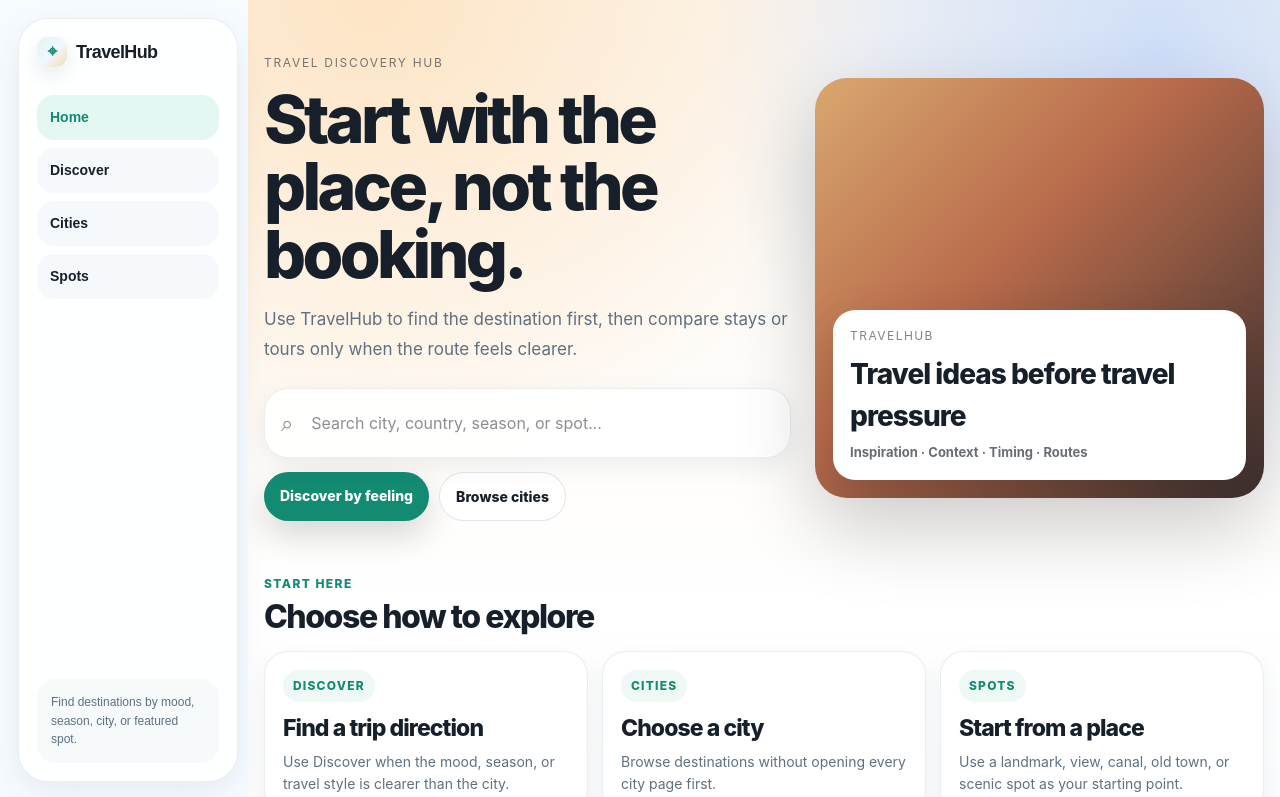
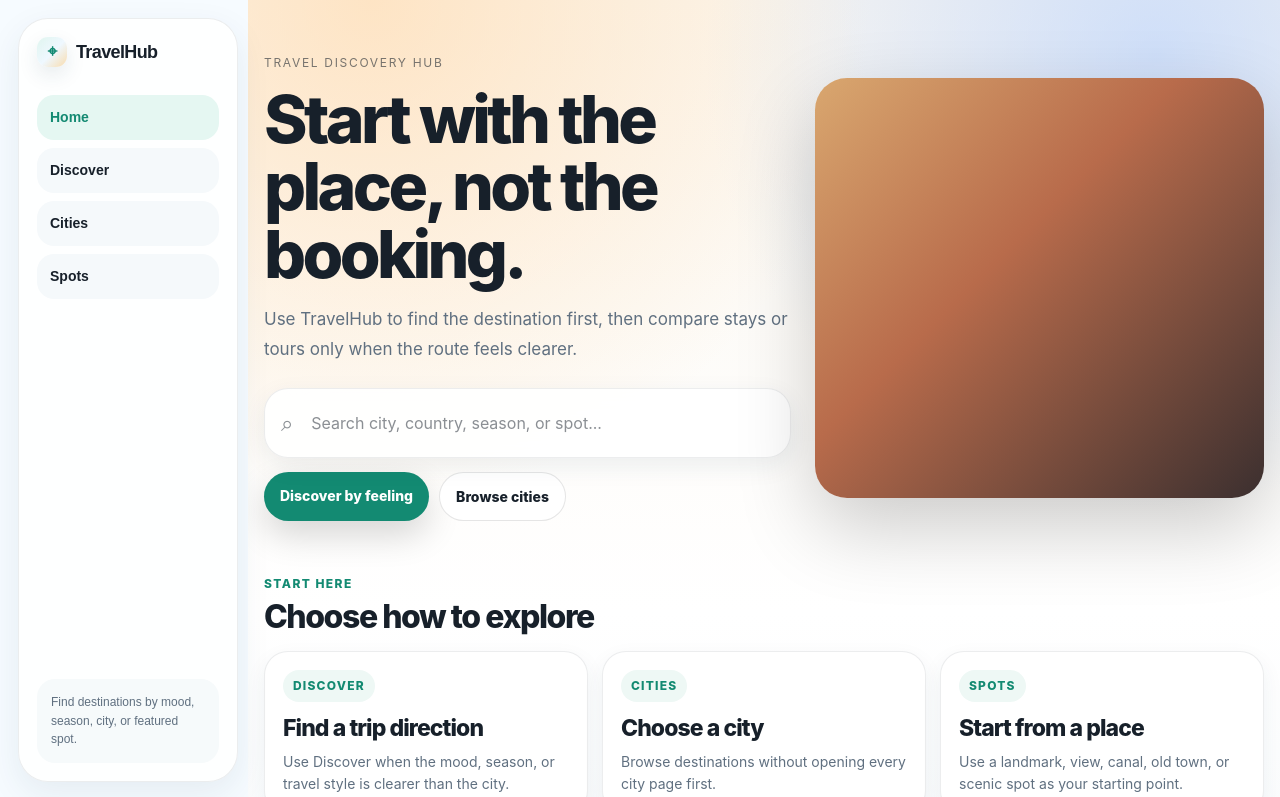
Before and after one commit to kazumophone-arch/travelhub, a Next.js app: page / in a window 1280 px wide. Shown: the top 797 px of the page. Built offline with nearby package versions, Linux system fonts and the light colour scheme.

Commit message:
remove home hero promo card

```diff
--- a/components/HomeLanding.tsx
+++ b/components/HomeLanding.tsx
@@ -283,11 +283,6 @@ export function HomeLanding({ cities }: Props) {
 
           <div style={heroPreviewStyle}>
             <div style={heroImageStyle}>
-              <div style={floatingCardStyle}>
-                <div style={floatingSmallTextStyle}>TravelHub</div>
-                <div style={floatingTitleStyle}>{homeCopy.previewTitle}</div>
-                <div style={floatingSubStyle}>{homeCopy.previewSub}</div>
-              </div>
             </div>
           </div>
         </section>
@@ -599,38 +594,12 @@ const heroImageStyle: CSSProperties = {
   overflow: "hidden",
 };
 
-const floatingCardStyle: CSSProperties = {
-  position: "absolute",
-  left: 18,
-  right: 18,
-  bottom: 18,
-  padding: 16,
-  borderRadius: 22,
-  background: "#ffffff",
-  backdropFilter: "blur(18px)",
-  border: "1px solid rgba(255, 255, 255, 0.5)",
-  boxShadow: "0 18px 48px rgba(0, 0, 0, 0.16)",
-};
-
 const floatingSmallTextStyle: CSSProperties = {
   fontSize: 12,
   textTransform: "uppercase",
   letterSpacing: "0.12em",
   opacity: 0.55,
   marginBottom: 8,
-};
-
-const floatingTitleStyle: CSSProperties = {
-  fontSize: "clamp(22px, 7vw, 28px)",
-  fontWeight: 850,
-  letterSpacing: "-0.035em",
-};
-
-const floatingSubStyle: CSSProperties = {
-  marginTop: 6,
-  fontSize: 13,
-  opacity: 0.65,
-  fontWeight: 650,
 };
 
 const feedSectionStyle: CSSProperties = {
```
